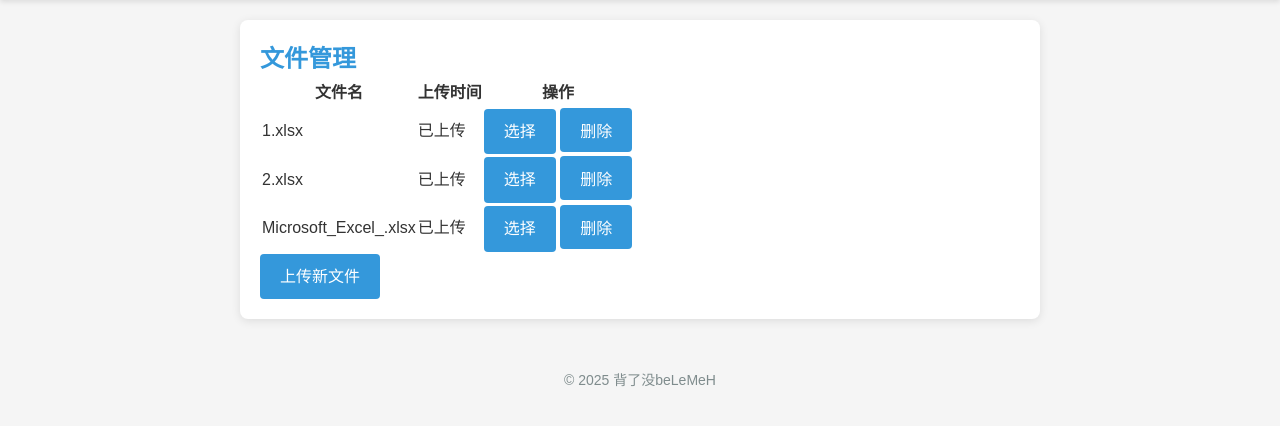
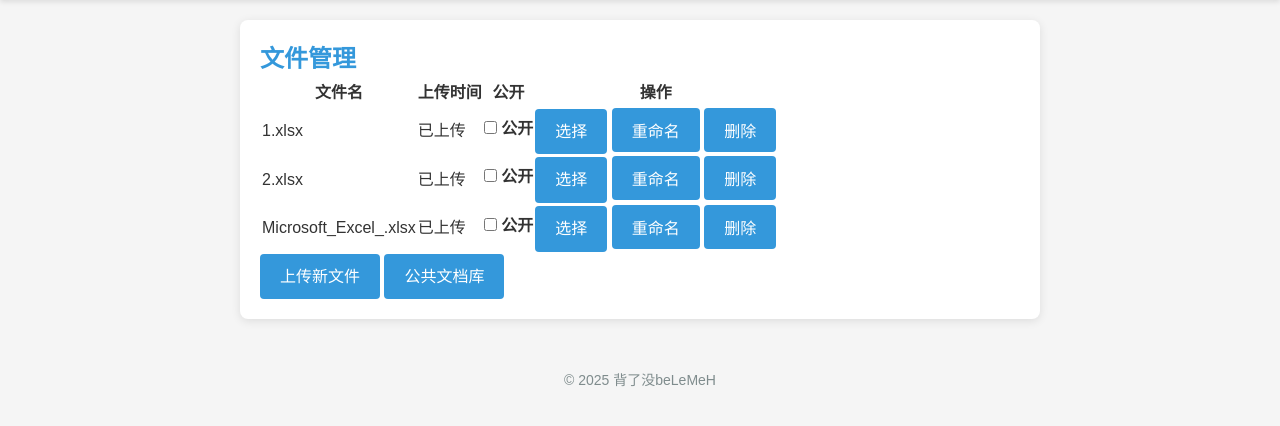
Before and after one commit to LiangMinhang/beLeMeH, a Flask app: page /file_manager in a window 1280 px wide. Shown: the part 122-548 px from the top of the page. Run offline with Flask 3, Linux system fonts and the light colour scheme; a user stored in the database is signed in; data comes from the database, SQL or seed files in the repository.

Commit message:
file_manager.html

```diff
--- a/beLeMeH/templates/file_manager.html
+++ b/beLeMeH/templates/file_manager.html
@@ -20,6 +20,7 @@
                 <tr>
                     <th>文件名</th>
                     <th>上传时间</th>
+                    <th>公开</th>
                     <th>操作</th>
                 </tr>
             </thead>
@@ -29,13 +30,20 @@
                     <td>{{ file.filename }}</td>
                     <td>已上传</td>
                     <td>
+                        <label>
+                            <input type="checkbox" class="toggle-public" data-file-id="{{ file.id }}" {% if file.is_public %}checked{% endif %}>
+                            <span>公开</span>
+                        </label>
+                    </td>
+                    <td>
                         <a href="{{ url_for('select_file', file_id=file.id) }}" class="btn btn-primary">选择</a>
-                        <button class="btn btn-danger delete-file" data-file-id="{{ file.id }}">删除</button>
+                        <button class="btn btn-secondary rename-file" data-file-id="{{ file.id }}">重命名</button>
+                        <button class="btn btn-danger delete-file" data-file-id="{{ file.id }}" data-is-public="{{ '1' if file.is_public else '0' }}">删除</button>
                     </td>
                 </tr>
                 {% else %}
                 <tr>
-                    <td colspan="3">您还没有上传任何文件</td>
+                    <td colspan="4">您还没有上传任何文件</td>
                 </tr>
                 {% endfor %}
             </tbody>
@@ -44,33 +52,55 @@
 
     <div class="upload-button">
         <a href="{{ url_for('upload') }}" class="btn btn-success">上传新文件</a>
+        <a href="{{ url_for('public_library') }}" class="btn">公共文档库</a>
     </div>
 </div>
 
 <script>
 document.addEventListener('DOMContentLoaded', function() {
-    // 删除文件按钮
-    document.querySelectorAll('.delete-file').forEach(button => {
+    // 切换公开状态
+    document.querySelectorAll('.toggle-public').forEach(checkbox => {
+        checkbox.addEventListener('change', function() {
+            const fileId = this.dataset.fileId;
+            fetch('/toggle_public/' + fileId, { method: 'POST' })
+                .then(r => r.json())
+                .then(data => {
+                    if (!data.success) {
+                        alert(data.message || '更新失败');
+                        this.checked = !this.checked;
+                    } else {
+                        // 同步更新本行删除按钮的 data-is-public 属性，确保确认文案正确
+                        const row = this.closest('tr');
+                        const delBtn = row ? row.querySelector('.delete-file') : null;
+                        if (delBtn) {
+                            delBtn.setAttribute('data-is-public', this.checked ? '1' : '0');
+                        }
+                        // 文本固定为“公开”，无需更新
+                    }
+                });
+        });
+    });
+
+    // 重命名
+    document.querySelectorAll('.rename-file').forEach(button => {
         button.addEventListener('click', function() {
             const fileId = this.dataset.fileId;
-
-            if (confirm('确定要删除这个文件吗？这将永久删除文件及其所有学习进度。')) {
-                fetch('/delete_file/' + fileId, {
-                    method: 'POST'
-                })
-                .then(response => response.json())
-                .then(data => {
-                    if (data.success) {
-                        alert(data.message);
-                        // 刷新页面
-                        location.reload();
-                    } else {
-                        alert(data.message);
-                    }
-                });
-            }
+            const newName = prompt('输入新的文件名：');
+            if (!newName) return;
+            fetch('/rename_file/' + fileId, {
+                method: 'POST',
+                headers: { 'Content-Type': 'application/json' },
+                body: JSON.stringify({ filename: newName })
+            }).then(r => r.json()).then(data => {
+                if (data.success) {
+                    location.reload();
+                } else {
+                    alert(data.message || '重命名失败');
+                }
+            });
         });
     });
+    // 删除仍由全局 script.js 的统一处理器接管，避免重复绑定
 });
 </script>
 {% endblock %}
```
